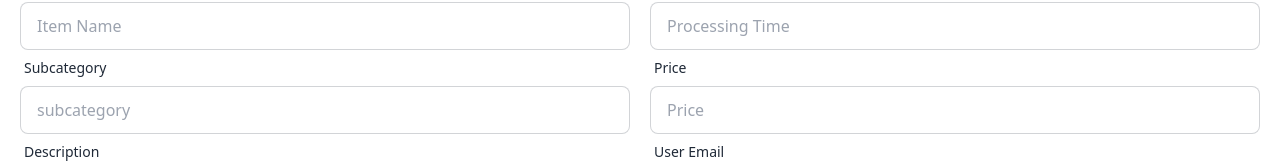
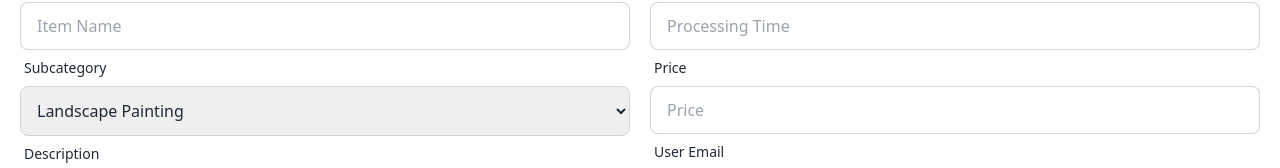
Before and after one commit to rakibulhasan044/assignment-10-client, a React (Vite) app: page /addCraft in a window 1280 px wide. Shown: the part 114-282 px from the top of the page. Built offline with nearby package versions, Linux system fonts and the light colour scheme.

Commit message:
design fixe of add item

```diff
--- a/src/pages/AddCraft.jsx
+++ b/src/pages/AddCraft.jsx
@@ -1,11 +1,16 @@
 import { useState } from "react";
-import Swal from 'sweetalert2'
+import Swal from "sweetalert2";
 const AddCraft = () => {
   const [customization, setCustomization] = useState("");
   const [stock, setStock] = useState("");
+  const [subcategory, setSubcategory] = useState("");
 
   const handleCustomizationChange = (event) => {
     setCustomization(event.target.value);
+  };
+
+  const handleCategory = (e) => {
+    setSubcategory(e.target.value);
   };
 
   const handleStockChange = (event) => {
@@ -15,7 +20,6 @@ const AddCraft = () => {
     event.preventDefault();
     const form = event.target;
     const itemName = form.itemName.value;
-    const subcategory = form.subcategory.value;
     const description = form.description.value;
     const price = form.price.value;
     const rating = form.rating.value;
@@ -24,33 +28,45 @@ const AddCraft = () => {
     const userName = form.userName.value;
     const userEmail = form.userEmail.value;
     //console.log(itemName, subcategory, price, description, rating,time, photourl, userName, userEmail);
-    const newCraft = { itemName, subcategory, price, description, rating,time, photourl, userName, userEmail, stock, customization}
+    const newCraft = {
+      itemName,
+      subcategory,
+      price,
+      description,
+      rating,
+      time,
+      photourl,
+      userName,
+      userEmail,
+      stock,
+      customization,
+    };
     console.log("Selected customization:", customization);
     console.log("Selected stock:", stock);
     console.log(newCraft);
-    fetch('http://localhost:5005/crafts', {
-      method: 'POST',
+    fetch("http://localhost:5005/crafts", {
+      method: "POST",
       headers: {
-        'content-type': 'application/json'
+        "content-type": "application/json",
       },
-      body: JSON.stringify(newCraft)
+      body: JSON.stringify(newCraft),
     })
-    .then(res => res.json())
-    .then(data => {
-      console.log(data);
-      if(data.insertedId){
-        Swal.fire({
-            title: 'Success!',
-            text: 'Coffee Added Successfully',
-            icon: 'success',
-            confirmButtonText: 'Done'
-        })
-    }
-    })
+      .then((res) => res.json())
+      .then((data) => {
+        console.log(data);
+        if (data.insertedId) {
+          Swal.fire({
+            title: "Success!",
+            text: "Coffee Added Successfully",
+            icon: "success",
+            confirmButtonText: "Done",
+          });
+        }
+      });
   };
 
   return (
-    <form onSubmit={handleSubmit} className="px-5">
+    <form onSubmit={handleSubmit} className="px-5 dark:bg-purple-950">
       <div className="flex gap-5">
         <div className=" flex-1">
           <div className="form-control">
@@ -71,15 +87,17 @@ const AddCraft = () => {
             <label className="label">
               <span className="label-text">Subcategory</span>
             </label>
-            <label className="input-group">
-              <input
-                type="text"
-                name="subcategory"
-                placeholder="subcategory"
-                required
-                className="input input-bordered w-full"
-              />
-            </label>
+            <select
+              className="input-group p-3 border border-gray-300 rounded-lg"
+              onChange={handleCategory}
+            >
+              <option value="Landscape Painting">Landscape Painting</option>
+              <option value="Portrait Drawing"> Portrait Drawing</option>
+              <option value="Watercolour Painting">Watercolour Painting</option>
+              <option value="Oil Painting">Oil Painting</option>
+              <option value="Charcoal Sketching">Charcoal Sketching</option>
+              <option value="Cartoon Drawing">Cartoon Drawing</option>
+            </select>
           </div>
           <div className="form-control">
             <label className="label">
--- a/src/pages/AllArt.jsx
+++ b/src/pages/AllArt.jsx
@@ -1,11 +1,25 @@
+import { useState } from "react";
 
 
 const AllArt = () => {
+    const [selectedValue, setSelectedValue] = useState('');
+
+    // Function to handle change in select option
+    const handleChange = (event) => {
+      setSelectedValue(event.target.value);
+    };
+    console.log(selectedValue);
+
     return (
-        <div>
-
-        </div>
+      <div>
+        <select onChange={handleChange}>
+          <option value="option1">Option 1</option>
+          <option value="option2">Option 2</option>
+          <option value="option3">Option 3</option>
+        </select>
+        <p>Selected Value: {selectedValue}</p>
+      </div>
     );
-};
+  }
 
 export default AllArt;
--- a/src/pages/ArtList.jsx
+++ b/src/pages/ArtList.jsx
@@ -3,7 +3,12 @@
 const ArtList = () => {
     return (
         <div>
-
+            <select>
+                <option value="">gdrh</option>
+                <option value="">gdrh</option>
+                <option value="">gdrh</option>
+                <option value="">gdrh</option>
+            </select>
         </div>
     );
 };
--- a/src/pages/Login.jsx
+++ b/src/pages/Login.jsx
@@ -2,8 +2,8 @@ import { Link } from "react-router-dom";
 
 const Login = () => {
   return (
-    <div className="min-h-screen bg-base-200">
-      <div className="hero-content pt-[20%]">
+    <div className="min-h-[calc(100vh-80px)] bg-base-200 dark:bg-neutral-900">
+      <div className="hero-content pt-[15%]">
         <div className="text-center lg:text-left"></div>
         <div className="card shrink-0 w-5/6  md:w-2/3 lg:w-3/5 shadow-2xl bg-base-100">
           <form className="card-body ">
```
